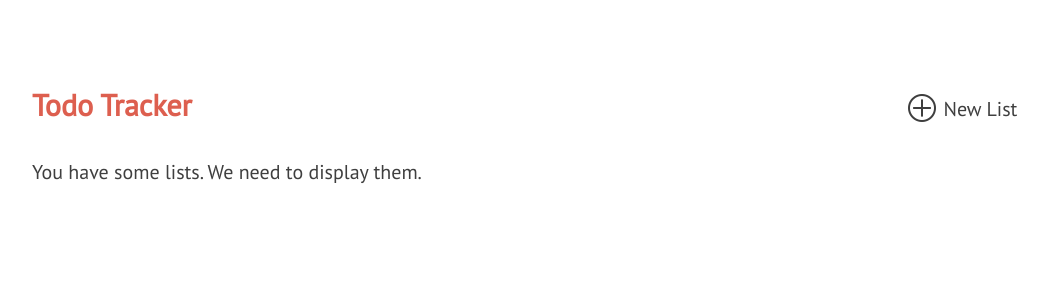
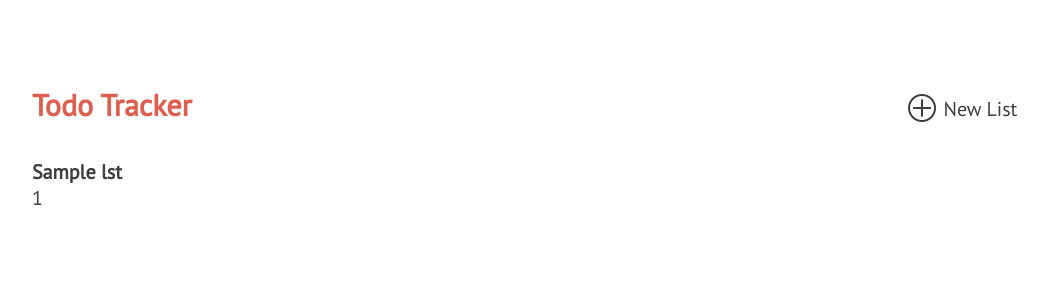
Before and after one commit to PatrickMayoMoran/python-prep, a Flask app: template 175/todo_starter/templates/lists.html in a window 1280 px wide. Shown: the top 300 px of the page, without its empty margins (108-1156 px from the left). Run offline with Flask 3, Linux system fonts and the light colour scheme; the template is opened without the code that fills it: most values are stand-ins (such as "Sample title", 1, 10 or a date in 2020).

Commit message:
Alter lists template to display lists

```diff
--- a/175/todo_starter/templates/lists.html
+++ b/175/todo_starter/templates/lists.html
@@ -2,7 +2,16 @@
 
 {% block content %}
   {% if lists %}
-    <p>You have some lists. We need to display them.</p>
+    <ul>
+      {% for lst in lists %}
+        <li>
+          <a>
+            <h2>{{ lst.title }}</h2>
+            <p>{{ lst.todos | length }}</p>
+          </a>
+        </li>
+      {% endfor %}
+    </ul>
   {% else %}
     <p id="no_list">You don't have any todo lists. Why not create one?</p>
   {% endif %}
```
